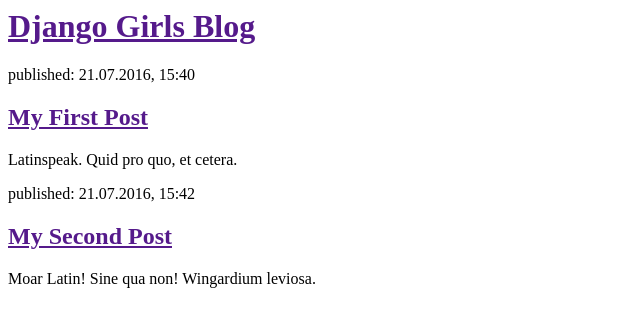
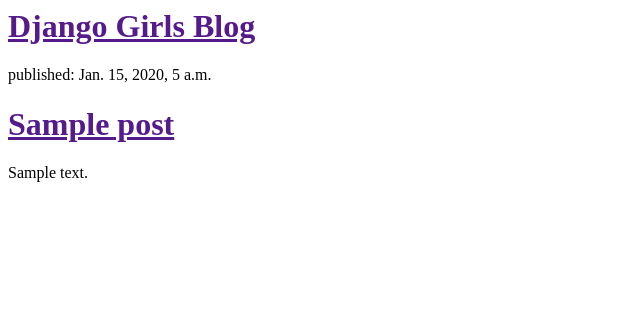
Before and after one commit to kriegerbots/my-first-blog, a Django app: template blog/templates/blog/post_list.html in a window 1280 px wide. Shown: the top 327 px of the page, without its empty margins (0-640 px from the left). Run offline with Django 3.2, Linux system fonts and the light colour scheme; the template is opened without the code that fills it: values that come from a table or form of the project are taken from there, others are empty; tables that the repository leaves empty hold one stand-in row (values such as "Sample post").

Commit message:
Modified templates to display posts from database.

```diff
--- a/blog/templates/blog/post_list.html
+++ b/blog/templates/blog/post_list.html
@@ -8,17 +8,13 @@
 		</div>
 
 		<div>
-			<p>published: 21.07.2016, 15:40</p>
-			<h2><a href="">My First Post</a></h2>
-			<p>Latinspeak. Quid pro quo, et cetera.</p>
-		</div>
-
-		<div>
-			<p>published: 21.07.2016, 15:42</p>
-			<h2><a href="">My Second Post</a></h2>
-			<p>Moar Latin! Sine qua non! Wingardium leviosa.</p>
-
-
+			{% for post in posts %}
+				<div>
+					<p>published: {{ post.published_date }}</p>
+					<h1><a href="">{{ post.title }}</a></h1>
+					<p>{{ post.text | linebreaksbr }}</p>
+				</div>
+			{% endfor %}
 		</div>
 	</body>
 </html>
--- a/blog/views.py
+++ b/blog/views.py
@@ -1,4 +1,7 @@
 from django.shortcuts import render
+from django.utils import timezone
+from .models import Post
 
 def post_list(request):
-	return render(request, 'blog/post_list.html', {})
+	posts = Post.objects.filter(published_date__lte=timezone.now()).order_by('published_date')
+	return render(request, 'blog/post_list.html', {'posts': posts})
```
